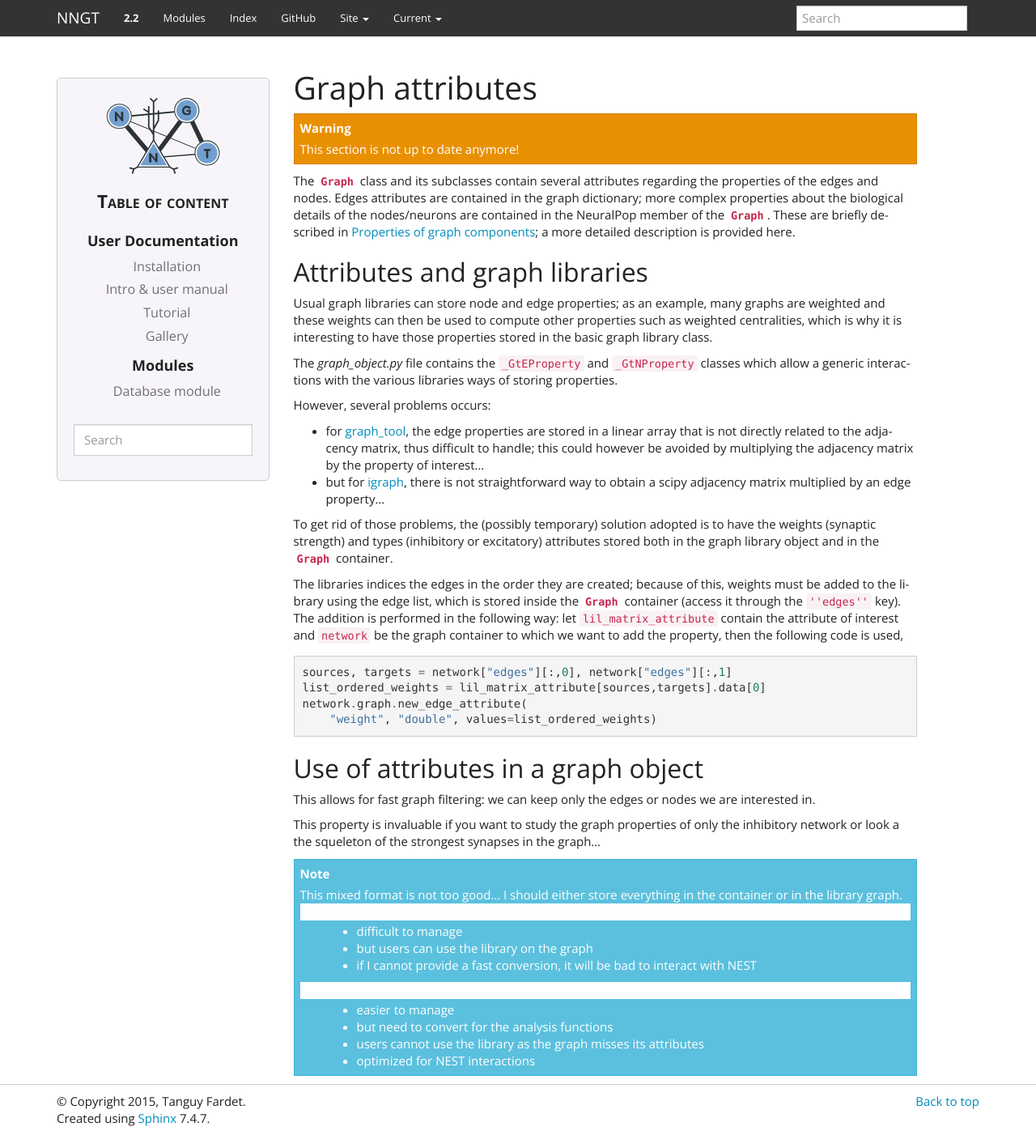
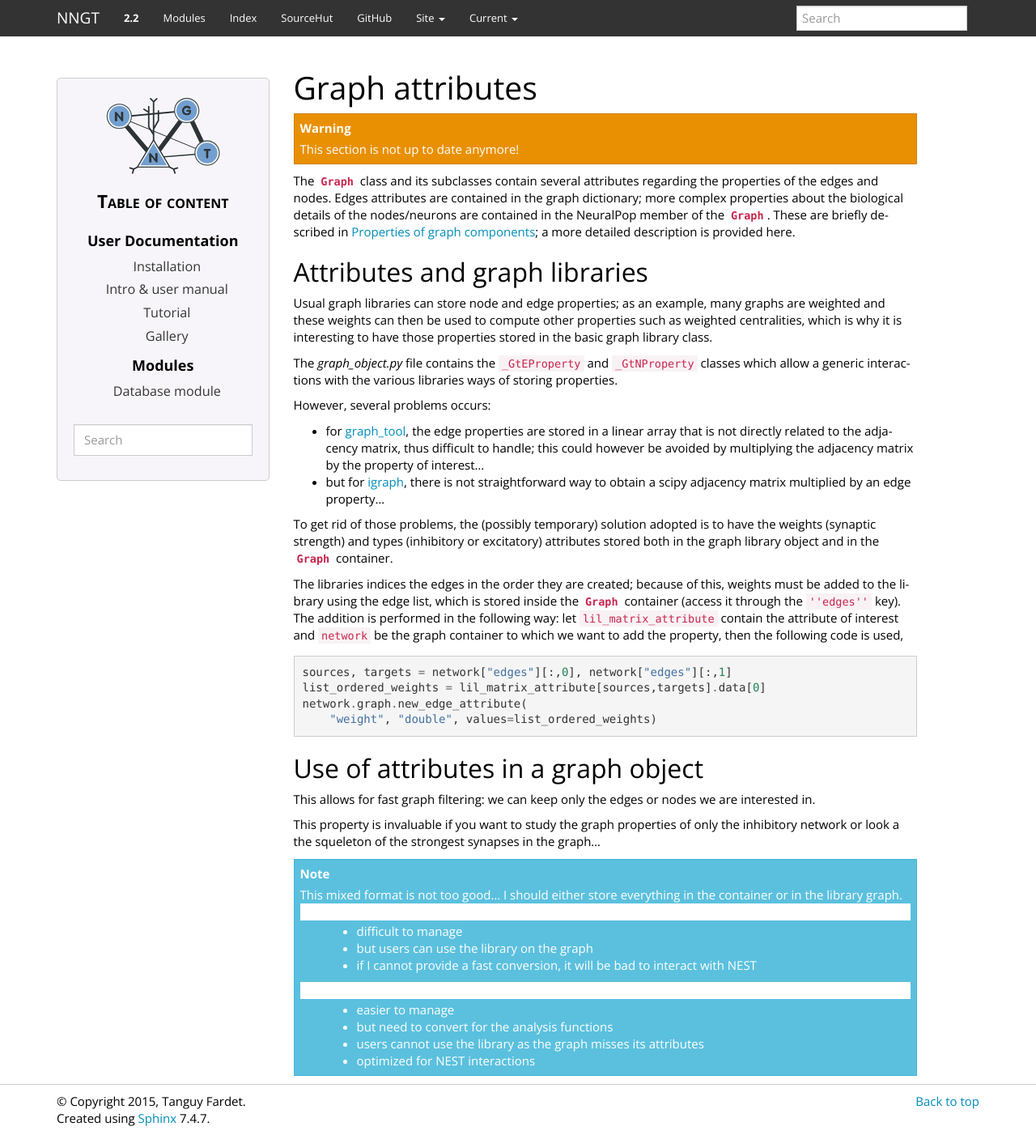
Before and after one commit to tfardet/NNGT, a Sphinx documentation site: the page built from doc/developer/graph-attributes.rst, in a window 1280 px wide. Shown: the whole page at 81% size. Built offline with Sphinx 7.4.7, drawn with Linux system fonts in a browser that asks for light colours; formulas are drawn with MathJax 3; pages that are not in the unit, such as notebooks, are missing from menus.

Commit message:
Move to SourceHut (#156)
Finalize the last changes required to fully move to SourceHut.
Update the build to make mirroring automatic, update the README and doc accordingly.
Include a new dark mode for the doc.

```diff
--- a/doc/conf.py
+++ b/doc/conf.py
@@ -102,8 +102,13 @@
 # import nngt
 import nngt
 
-# import simulation explicitely to avoid import conflict with lazy load
+# import simulation & geography explicitely to avoid import conflict with
+# lazy load
 import nngt.simulation
+try:
+    import nngt.geography
+except:
+    pass
 
 from autosum import gen_autosum
 
@@ -300,7 +305,8 @@
     'navbar_links': [
         ("Modules", "py-modindex"),
         ("Index", "genindex"),
-        ("GitHub", "https://github.com/Silmathoron/NNGT", True),
+        ("SourceHut", "https://git.sr.ht/~tfardet/NNGT", True),
+        ("GitHub", "https://github.com/tfardet/NNGT", True),
     ],
 
     # Render the next and previous page links in navbar. (Default: true)
--- a/doc/extensions/linksourcecode.py
+++ b/doc/extensions/linksourcecode.py
@@ -10,7 +10,7 @@
 from sphinx.util.nodes import split_explicit_title
 
 
-SOURCE_URI = 'https://github.com/Silmathoron/NNGT/tree/master/{}'
+SOURCE_URI = 'https://git.sr.ht/~tfardet/NNGT/tree/main/item/{}'
 
 
 def source_role(typ, rawtext, text, lineno, inliner, options=None, content=None):
--- a/doc/index.rst
+++ b/doc/index.rst
@@ -4,14 +4,8 @@
 Welcome to NNGT's documentation!
 ================================
 
-.. image:: https://travis-ci.org/Silmathoron/NNGT.svg?branch=master
-    :target: https://travis-ci.org/Silmathoron/NNGT
-    :height: 20px
-    :width: 90px
-.. image:: https://coveralls.io/repos/github/Silmathoron/NNGT/badge.svg?branch=master
-    :target: https://coveralls.io/github/Silmathoron/NNGT?branch=master
-    :height: 20px
-    :width: 99px
+.. image:: https://builds.sr.ht/~tfardet/nngt/commits.svg
+    :target: https://builds.sr.ht/~tfardet/nngt
 .. image:: https://zenodo.org/badge/DOI/10.5281/zenodo.3402493.svg
    :target: https://doi.org/10.5281/zenodo.3402493
 
--- a/doc/nngt_theme/static/nngt_theme.css
+++ b/doc/nngt_theme/static/nngt_theme.css
@@ -1,4 +1,49 @@
 @import url("bootstrap-sphinx.css");
+
+:root {
+    --bg-color: #ffffff;
+    --fg-color: #000000;
+    --nv-color: #333333;
+    --hv-color: #eeeeee;
+    --sb-color: #f7f5fa;
+    --dt-color: #f3f3fb;
+    --img-invert: 0;
+    --alert-info: #5bc0de;
+    --admonition-a: #555555;
+}
+
+@media (prefers-color-scheme: dark) {
+    :root {
+        --bg-color: #222222;
+        --fg-color: #eeeeee;
+        --nv-color: #dddddd;
+        --hv-color: #333333;
+        --sb-color: #3f3f3f;
+        --dt-color: #111111;
+        --img-invert: 1;
+        --alert-info: #1e7bb3;
+        --admonition-a: #cccccc;
+    }
+}
+
+@media (prefers-color-scheme: no-preference) {
+    :root {
+        --bg-color: #ffffff;
+        --fg-color: #000000;
+        --nv-color: #333333;
+        --hv-color: #eeeeee;
+        --sb-color: #f7f5fa;
+        --dt-color: #f3f3fb;
+        --img-invert: 0;
+        --alert-info: #5bc0de;
+        --admonition-a: #555555;
+    }
+}
+
+body {
+    color: var(--fg-color) !important;
+    background-color: var(--bg-color) !important;
+}
 
 
 a.headerlink {
@@ -15,7 +60,23 @@
 
 #sidebar {
     border: solid 1px #cccccc;
-    background-color: #f7f5fa;
+    background-color: var(--sb-color);
+}
+
+.bs-sidenav {
+    text-shadow: 0 1px 0 var(--bg-color);
+}
+
+.bs-sidenav .nav > li > a {
+    color: var(--nv-color) !important;
+}
+
+nav > li > a:hover, .nav > li > a:focus {
+    background-color: var(--hv-color) !important;
+}
+
+nav > li > a:hover, .nav > li > a:hover {
+    background-color: var(--hv-color) !important;
 }
 
 div.col-md-3 {
@@ -96,20 +157,20 @@
 }
 
 dl.function dt, dl.exception dt {
-    background-color: #f7f5fa;
+    background-color: var(--sb-color);
 }
 
 dl.class dt {
-    background-color: #f3f3fb;
+    background-color: var(--dt-color);
     border-radius: 3px;
 }
 
 dl.field-list dt, dl.simple dt {
-    background-color: #ffffff;
+    background-color: var(--bg-color);
 }
 
 dt.field-odd, dt.field-even {
-    background-color: #ffffff;
+    background-color: var(--bg-color);
 }
 
 table.longtable {
@@ -123,7 +184,7 @@
 dl.citation dt.label {
     background-color: none;
     margin-right: 5px;
-    color: #000000;
+    color: var(--fg-color);
 }
 
 a.fn-backref {
@@ -150,8 +211,27 @@
 }
 
 .admonition a {
-    color: #555555;
+    color: var(--admonition-a);
 }
+
+.alert-info {
+    background-color: var(--alert-info) !important;
+}
+
+div.highlight {
+   -webkit-filter: invert(var(--img-invert));
+   filter: invert(var(--img-invert));
+}
+
+code {
+   -webkit-filter: invert(var(--img-invert));
+   filter: invert(var(--img-invert));
+}
+
+.form-control {
+    background-color: var(--bg-color) !important;
+}
+
 
 /*
 Sphinx gallery image size
@@ -177,11 +257,24 @@
 }
 
 div.sphx-glr-download a {
-    background-color: #fafafa !important;
+    background-color: var(--bg-color) !important;
     border-color: #aaaaaa !important;
-    background-image: linear-gradient(to bottom, #fafafa, #eeeeee) !important;
+    background-image: linear-gradient(to bottom, var(--bg-color), var(--sb-color)) !important;
 }
 
 div.sphx-glr-download a:hover {
-    background-image: linear-gradient(to top, #eeeeee, #eeeeee) !important;
+    background-image: linear-gradient(to top, var(--sb-color), var(--sb-color)) !important;
 }
+
+
+/* math */
+
+img.math {
+   -webkit-filter: invert(var(--img-invert));
+   filter: invert(var(--img-invert));
+}
+
+div.math img {
+   -webkit-filter: invert(var(--img-invert));
+   filter: invert(var(--img-invert));
+}
--- a/setup.py
+++ b/setup.py
@@ -171,7 +171,7 @@
     ext_modules = extensions,
 
     # Metadata
-    url = 'https://github.com/Silmathoron/NNGT',
+    url = 'https://sr.ht/~tfardet/NNGT',
     author = 'Tanguy Fardet',
     author_email = 'tanguy.fardet@tuebingen.mpg.de',
     license = 'GPL3',
```
Also changed, not shown: other parts of doc/index.rst (+1 -1 lines), README.md (+27 -7 lines), .build.yml, .gitmodules, 2 other files.
